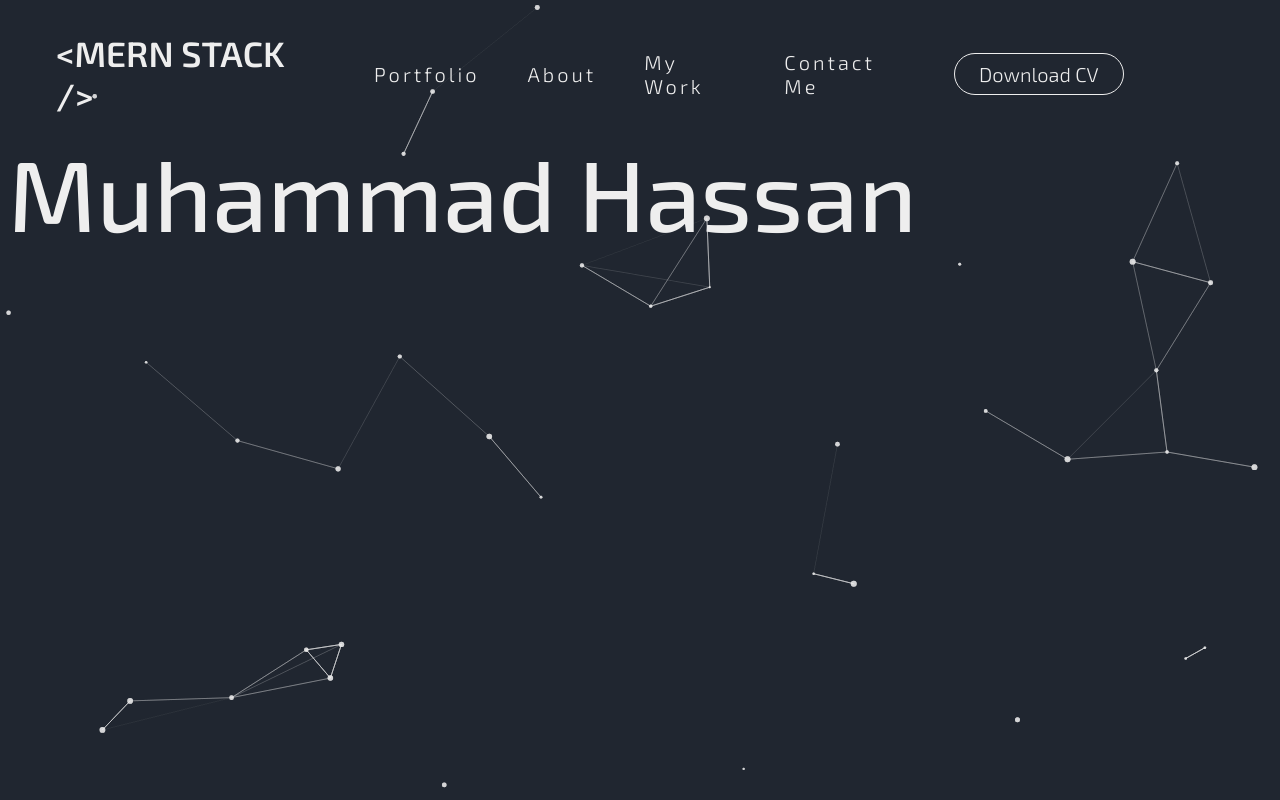
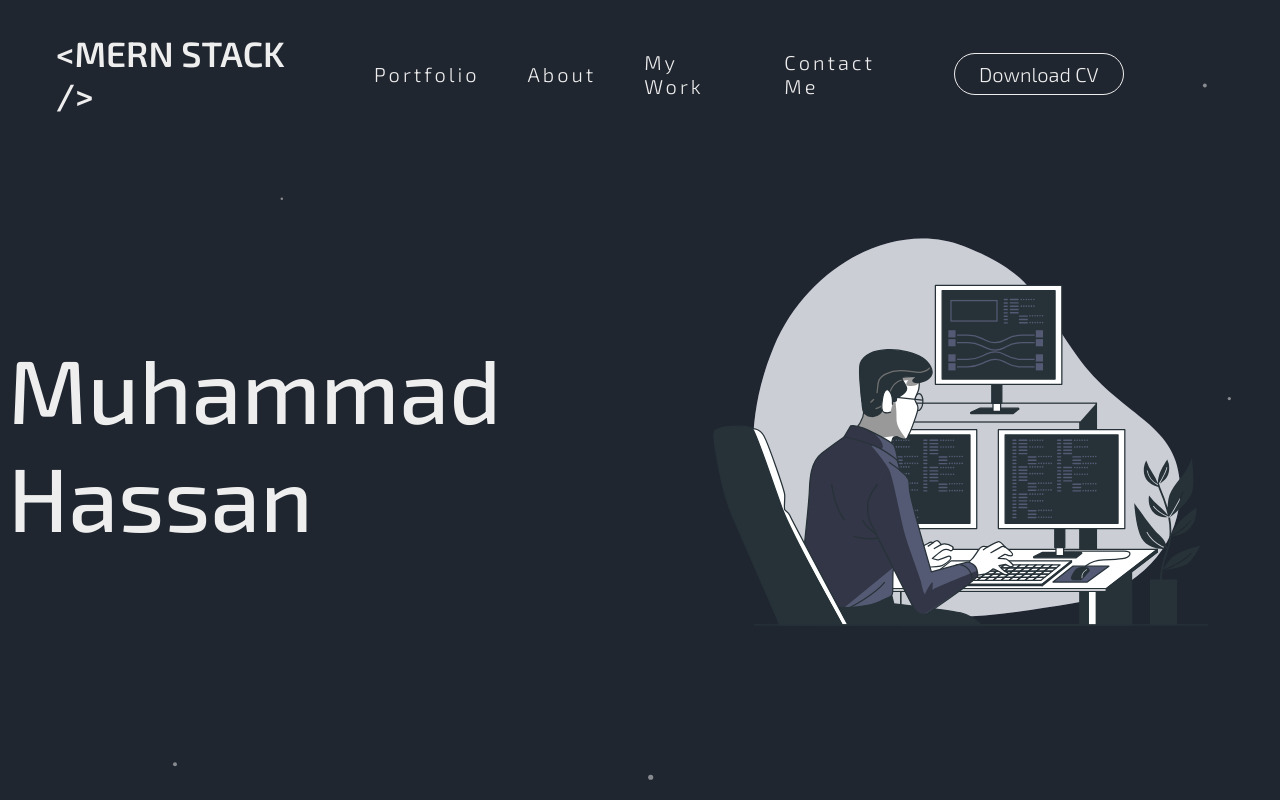
Before and after one commit to hassanprodeveloper/Portfolio, a React (Create React App) app: page / in a window 1280 px wide. Built offline with nearby package versions, Linux system fonts and the light colour scheme.

Commit message:
svg added on landing section

```diff
--- a/package.json
+++ b/package.json
@@ -13,6 +13,7 @@
     "react-dom": "^17.0.2",
     "react-scripts": "4.0.3",
     "react-tsparticles": "^1.34.0",
+    "styled-components": "^5.3.1",
     "tsparticles": "^1.34.0",
     "web-vitals": "^1.0.1"
   },
--- a/src/App.css
+++ b/src/App.css
@@ -12,6 +12,12 @@
   background: red;
   z-index: 1;
 }
+.section-one-title-name{
+    font-size: 100px;
+    font-weight: 500;
+}
+
+/* global classes  */
 .bg-transparent {
   background: transparent;
 }
@@ -40,3 +46,8 @@
 .white-text {
   color: var(--color2);
 }
+.flex-center{
+display: flex;
+justify-content: center;
+align-items: center;
+}
--- a/src/App.js
+++ b/src/App.js
@@ -2,14 +2,22 @@ import "./App.css";
 import BackgroundParticles from "./components/BackgroundParticles";
 import Header from "./components/Header";
 import TitleName from "./components/TitleName/index";
+import { ReactComponent as BackgroundSvg } from "./assets/Programming-bro.svg";
 
 function App() {
   return (
     <>
       <section>
-        <div className="section pt-4 bg-transparent" >
+        <div className="section pt-4 bg-transparent">
           <Header />
-          <TitleName />
+          <div className="row ">
+            <div className="col-lg-6 flex-center">
+              <TitleName />
+            </div>
+            <div className="col-lg-6">
+              <BackgroundSvg />
+            </div>
+          </div>
           <div className="background-particles-wrapper">
             <BackgroundParticles />;
           </div>
--- a/src/components/BackgroundParticles/index.js
+++ b/src/components/BackgroundParticles/index.js
@@ -87,9 +87,9 @@ export default class App extends Component {
             number: {
               density: {
                 enable: true,
-                value_area: 1900,
+                value_area: 1000,
               },
-              value: 70,
+              value: 5,
             },
             opacity: {
               value: 0.5,
--- a/src/components/TitleName/style.css
+++ b/src/components/TitleName/style.css
@@ -1,4 +1,4 @@
 .title-name{
-    font-size: 100px;
+    font-size: 90px;
     font-weight: 500;
 }
--- a/src/styled-components/Headings.js
+++ /dev/null
@@ -1 +0,0 @@
-export const LargeHeading
```
Also changed, not shown: src/assets/Programming-bro.svg (added), src/config/desing.css (deleted), 1 other file (tests, documents, lock files or other folders).
